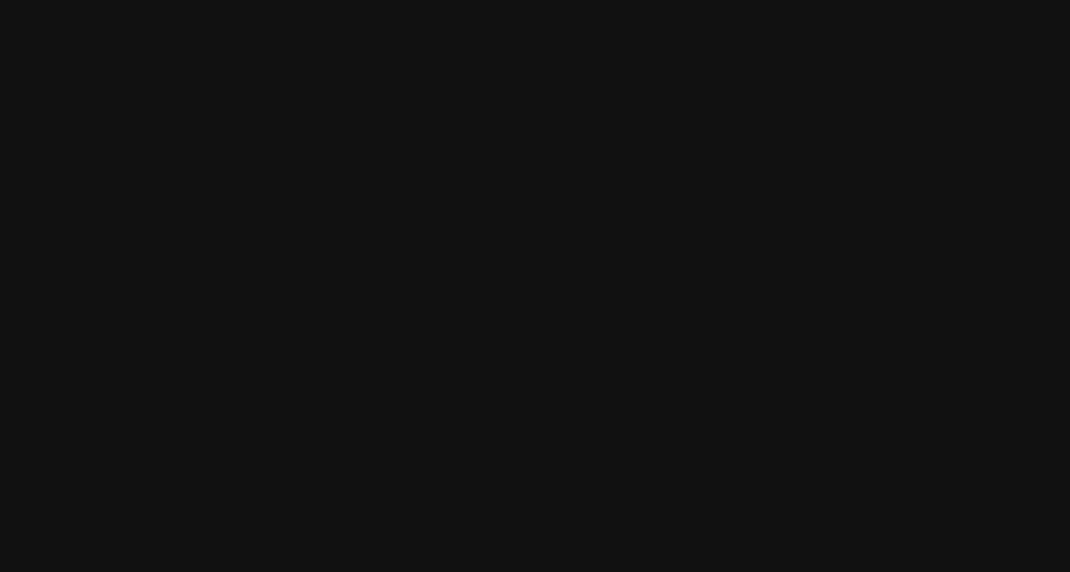
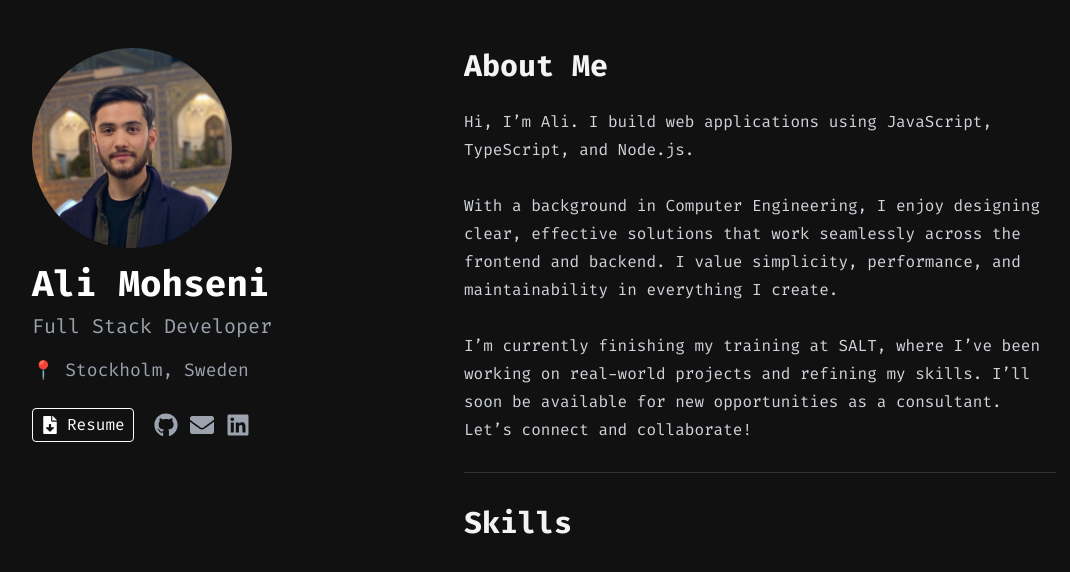
Before and after one commit to alimohseni99/portfolio, a Next.js app: page / in a window 1280 px wide. Shown: the top 572 px of the page, without its empty margins (96-1166 px from the left). Built offline with nearby package versions, Linux system fonts and the light colour scheme.

Commit message:
updated the css where right section disspared for smaller screen

```diff
--- a/src/app/page.tsx
+++ b/src/app/page.tsx
@@ -26,8 +26,9 @@
         </div>
 
         {/* Desktop Layout */}
-        <div className="hidden lg:flex flex-col xl:flex-row">
-          <div className="xl:fixed xl:w-2/5 h-screen p-8 xl:p-12 xl:pl-[10%] flex flex-col justify-between min-w-[300px] max-w-[800px]">
+        <div className="flex flex-col lg:flex-row ">
+          {/* Left Section */}
+          <div className="lg:fixed lg:w-2/5 w-full h-auto lg:h-screen p-8 lg:p-12 lg:pl-[10%] flex flex-col justify-between">
             <div>
               <div className="animate-fadeIn delay-200">
                 <Header />
@@ -37,8 +38,17 @@
               </div>
             </div>
           </div>
-          <div className="xl:ml-[40%] w-full xl:w-3/5 min-h-screen min-w-[500px] max-w-[1200px] mx-auto">
-            <main className="p-8 xl:p-12 xl:pr-[10%]">
+
+          {/* Right Section */}
+          <div
+            className="w-full lg:w-3/5 min-h-screen p-8 lg:p-12 lg:pr-[10%]"
+            style={{
+              marginLeft: "40%", // make sure that nothing disappears from screen
+              maxWidth: "1200px",
+              minWidth: "300px",
+            }}
+          >
+            <main>
               <div className="animate-slideIn delay-600">
                 <AboutMe />
               </div>
```
